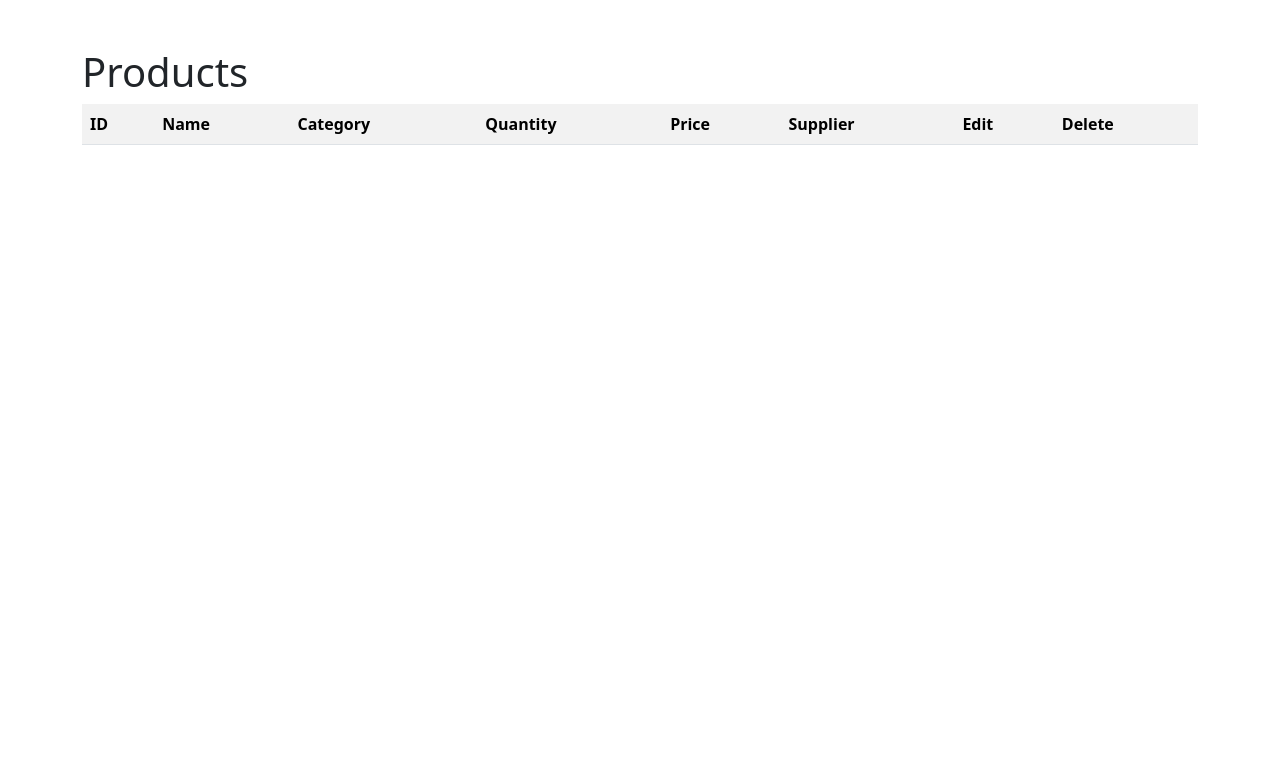
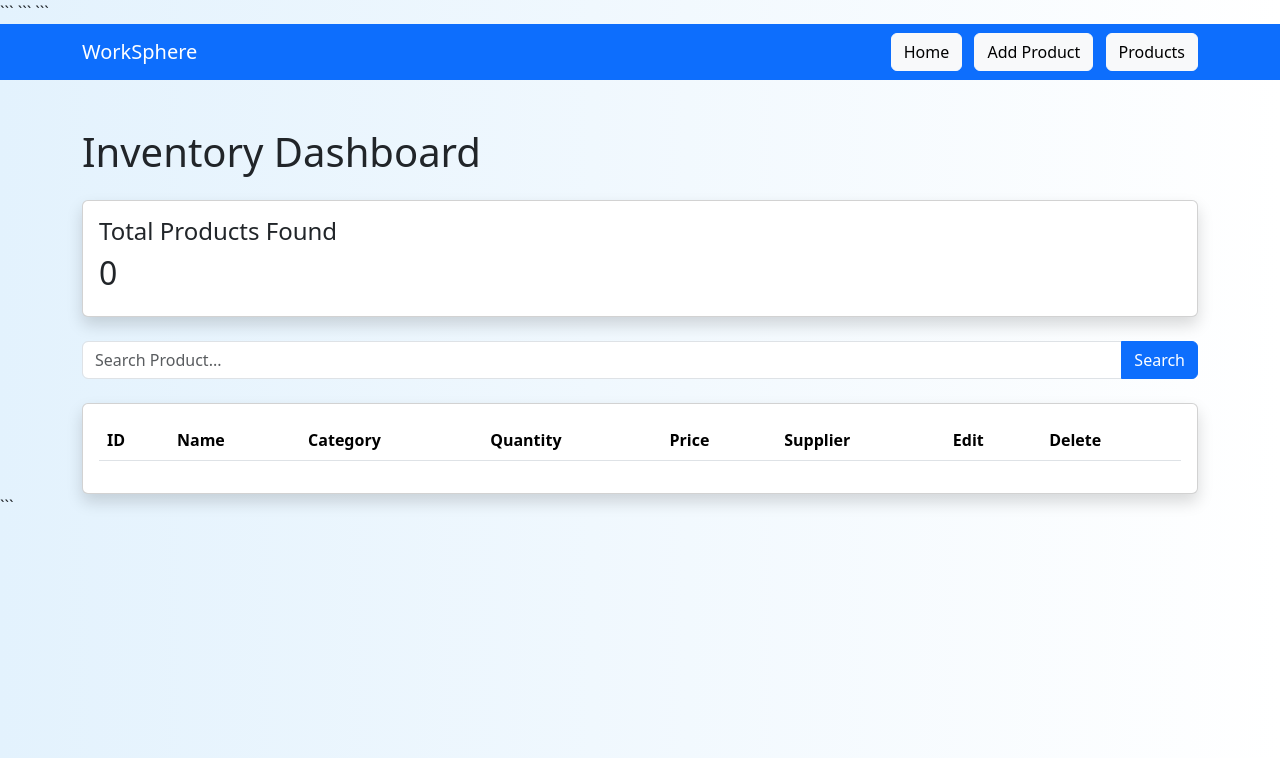
Before and after one commit to ArchanaMishra21/Work_Sphere, a Flask app: page /products in a window 1280 px wide. Shown: the top 758 px of the page. Run offline with Flask 3, Linux system fonts and the light colour scheme; data that the repository does not hold is empty.

Commit message:
added dashboard statistics and search functionality

````diff
--- a/app.py
+++ b/app.py
@@ -12,9 +12,18 @@ db.init_app(app)
 with app.app_context():
     db.create_all()
 
+
 @app.route("/")
 def home():
-    return render_template("home.html")
+
+    employee_count = Employee.query.count()
+    product_count = Product.query.count()
+
+    return render_template(
+        "home.html",
+        employee_count=employee_count,
+        product_count=product_count
+    )
 
 
 @app.route("/add_employee", methods=["GET", "POST"])
@@ -45,11 +54,19 @@ def add_employee():
 @app.route("/employees")
 def employees():
 
-    employees = Employee.query.all()
+    search = request.args.get("search", "")
+
+    if search:
+        employees = Employee.query.filter(
+            Employee.name.contains(search)
+        ).all()
+    else:
+        employees = Employee.query.all()
 
     return render_template(
         "employee.html",
-        employees=employees
+        employees=employees,
+        search=search
     )
 
 @app.route("/delete_employee/<int:id>")
@@ -115,14 +132,23 @@ def add_product():
 
     return render_template("add_product.html")
 
+
 @app.route("/products")
 def products():
 
-    products = Product.query.all()
+    search = request.args.get("search", "")
+
+    if search:
+        products = Product.query.filter(
+            Product.name.contains(search)
+        ).all()
+    else:
+        products = Product.query.all()
 
     return render_template(
         "products.html",
-        products=products
+        products=products,
+        search=search
     )
 
 @app.route("/delete_product/<int:id>")
--- a/templates/products.html
+++ b/templates/products.html
@@ -1,19 +1,101 @@
 <!DOCTYPE html>
+
 <html>
 
 <head>
     <title>Products</title>
 
+```
 <link href="https://cdn.jsdelivr.net/npm/bootstrap@5.3.3/dist/css/bootstrap.min.css" rel="stylesheet">
+```
+
 </head>
 
-<body>
+<body style="background: linear-gradient(to right, #e3f2fd, #ffffff);">
+
+```
+<!-- Navbar -->
+
+<nav class="navbar navbar-expand-lg navbar-dark bg-primary">
+
+    <div class="container">
+
+        <a class="navbar-brand" href="/">
+            WorkSphere
+        </a>
+
+        <div>
+
+            <a href="/" class="btn btn-light me-2">
+                Home
+            </a>
+
+            <a href="/add_product" class="btn btn-light me-2">
+                Add Product
+            </a>
+
+            <a href="/products" class="btn btn-light">
+                Products
+            </a>
+
+        </div>
+
+    </div>
+
+</nav>
 
 <div class="container mt-5">
 
-    <h1>Products</h1>
+    <h1 class="mb-4">
+        Inventory Dashboard
+    </h1>
 
-    <table class="table table-striped">
+    <!-- Stats Card -->
+
+    <div class="card shadow mb-4">
+
+        <div class="card-body">
+
+            <h4>Total Products Found</h4>
+
+            <h2>
+                {{ products|length }}
+            </h2>
+
+        </div>
+
+    </div>
+
+    <!-- Search Form -->
+
+    <form method="GET" class="mb-4">
+
+        <div class="input-group">
+
+            <input
+                type="text"
+                name="search"
+                class="form-control"
+                placeholder="Search Product..."
+                value="{{ search }}">
+
+            <button class="btn btn-primary">
+                Search
+            </button>
+
+        </div>
+
+    </form>
+
+    <!-- Products Table -->
+
+    <div class="card shadow">
+
+        <div class="card-body">
+
+            <table class="table table-striped table-hover">
+
+                <thead>
 
                     <tr>
                         <th>ID</th>
@@ -26,6 +108,10 @@
                         <th>Delete</th>
                     </tr>
 
+                </thead>
+
+                <tbody>
+
                     {% for product in products %}
 
                     <tr>
@@ -34,18 +120,20 @@
                         <td>{{ product.name }}</td>
                         <td>{{ product.category }}</td>
                         <td>{{ product.quantity }}</td>
-            <td>{{ product.price }}</td>
+                        <td>₹ {{ product.price }}</td>
                         <td>{{ product.supplier }}</td>
+
                         <td>
                             <a href="/edit_product/{{ product.id }}"
                                class="btn btn-warning btn-sm">
                                 Edit
                             </a>
                         </td>
+
                         <td>
                             <a href="/delete_product/{{ product.id }}"
                                class="btn btn-danger btn-sm"
-                    onclick="return confirm('Are you sure you want to delete this product?')">
+                               onclick="return confirm('Delete this product?')">
                                 Delete
                             </a>
                         </td>
@@ -54,10 +142,17 @@
 
                     {% endfor %}
 
+                </tbody>
+
             </table>
 
         </div>
 
+    </div>
+
+</div>
+```
+
 </body>
 
 </html>
````
Also changed, not shown: templates/edit_product.html (+77 -0 lines), templates/employee.html (+22 -5 lines), templates/home.html (+108 -37 lines). Lines whose indentation alone changed are shown as unchanged.
